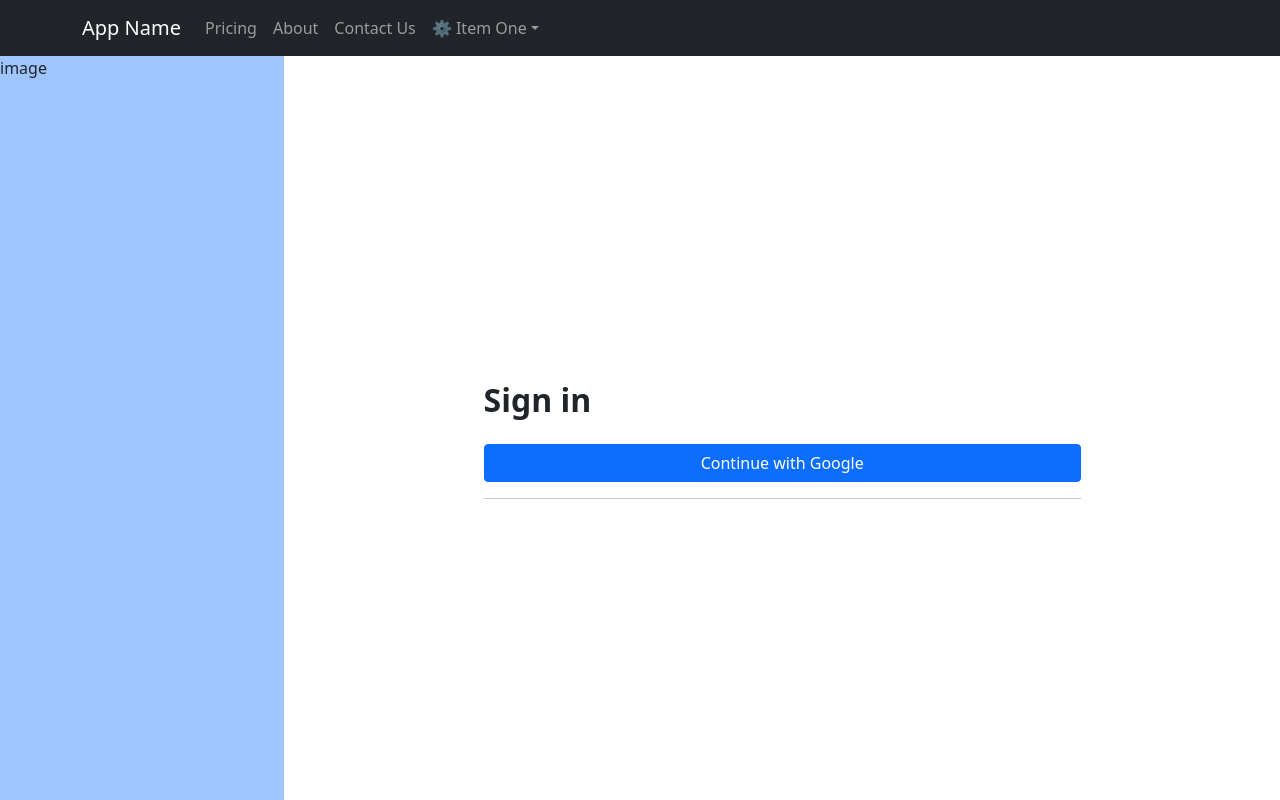
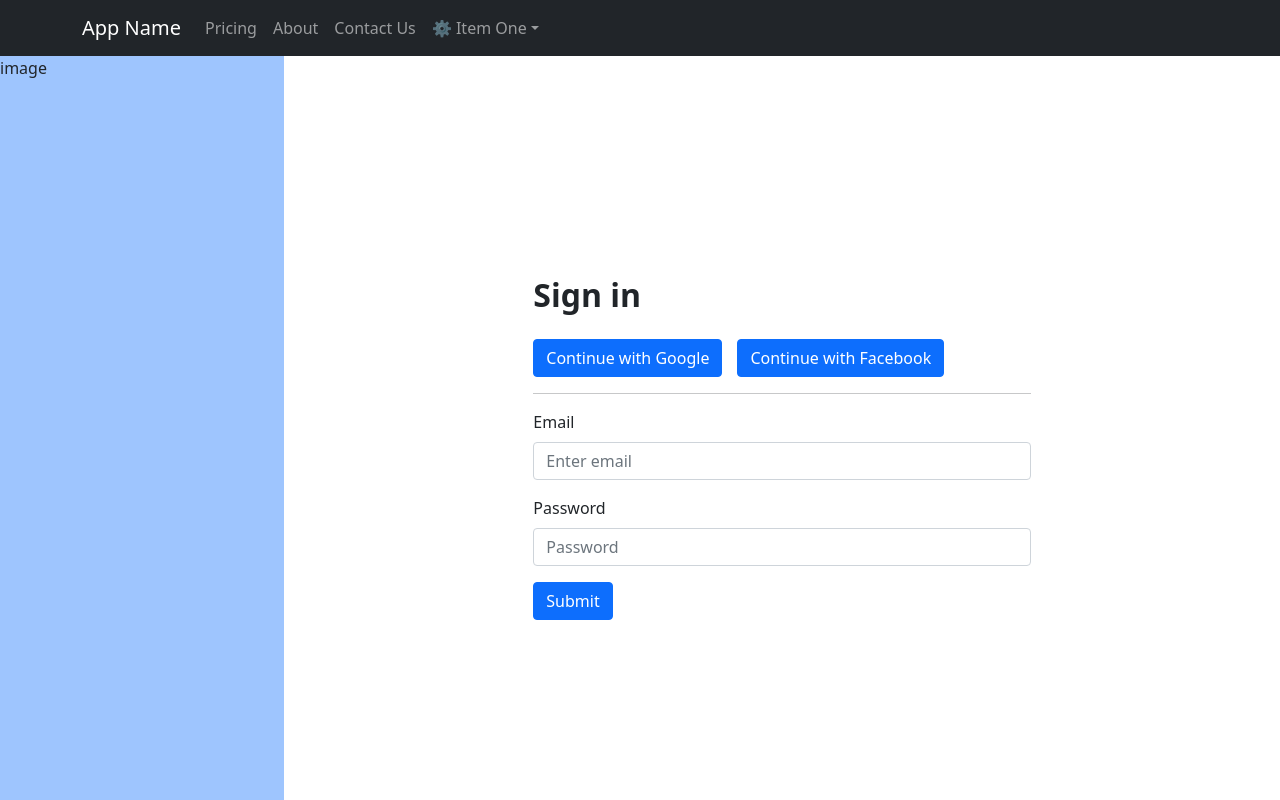
Before and after one commit to duclam227/UIMarket-Frontend, a React (Create React App) app: page /login in a window 1280 px wide. Built offline with nearby package versions, Linux system fonts and the light colour scheme.

Commit message:
add email and password fields to login form

```diff
--- a/src/forms/LoginForm/LoginForm.module.css
+++ b/src/forms/LoginForm/LoginForm.module.css
@@ -2,10 +2,16 @@
 	display: flex;
 	flex-direction: column;
 
-	width: 60%;
+	width: 50%;
 }
 
 .title {
 	margin: 40px 0 25px 0;
 	font-weight: 600;
 }
+
+.otherIdpButtonRow {
+	display: flex;
+	flex-direction: row;
+	gap: 15px;
+}
--- a/src/forms/LoginForm/LoginForm.tsx
+++ b/src/forms/LoginForm/LoginForm.tsx
@@ -1,20 +1,48 @@
 import { FC } from "react";
 import { Button, Form } from "react-bootstrap";
-import { FormattedMessage } from "react-intl";
+import { FormattedMessage, injectIntl } from "react-intl";
 
 import style from './LoginForm.module.css';
 
 const LoginForm: FC = () => {
 
+  //general login form labels
   const title = <FormattedMessage id="LoginForm.title" defaultMessage="Sign in" />
+  const continueWithGoogleLabel = <FormattedMessage
+    id="LoginForm.continueWithGoogleLabel" defaultMessage="Continue with Google" />
+  const continueWithFacebookLabel = <FormattedMessage
+    id="LoginForm.continueWithFacebookLabel" defaultMessage="Continue with Facebook" />
+
+  //login form fields labels
+  const loginFormEmailLabel = <FormattedMessage
+    id="LoginForm.emailLabel" defaultMessage="Email" />
+  const loginFormPasswordLabel = <FormattedMessage
+    id="LoginForm.passwordLabel" defaultMessage="Password" />
 
   return (
     <>
       <div className={style.loginFormContainer}>
         <h2 className={style.title}>{title}</h2>
-        <Button>Continue with Google</Button>
+        <div className={style.otherIdpButtonRow}>
+          <Button>{continueWithGoogleLabel}</Button>
+          <Button>{continueWithFacebookLabel}</Button>
+        </div>
         <hr />
-        <Form></Form>
+        <Form>
+          <Form.Group className="mb-3" controlId="formBasicEmail">
+            <Form.Label>{loginFormEmailLabel}</Form.Label>
+            <Form.Control type="email" placeholder="Enter email" />
+          </Form.Group>
+
+          <Form.Group className="mb-3" controlId="formBasicPassword">
+            <Form.Label>{loginFormPasswordLabel}</Form.Label>
+            <Form.Control type="password" placeholder="Password" />
+          </Form.Group>
+
+          <Button variant="primary" type="submit">
+            Submit
+          </Button>
+        </Form>
       </div>
     </>
   )
```
